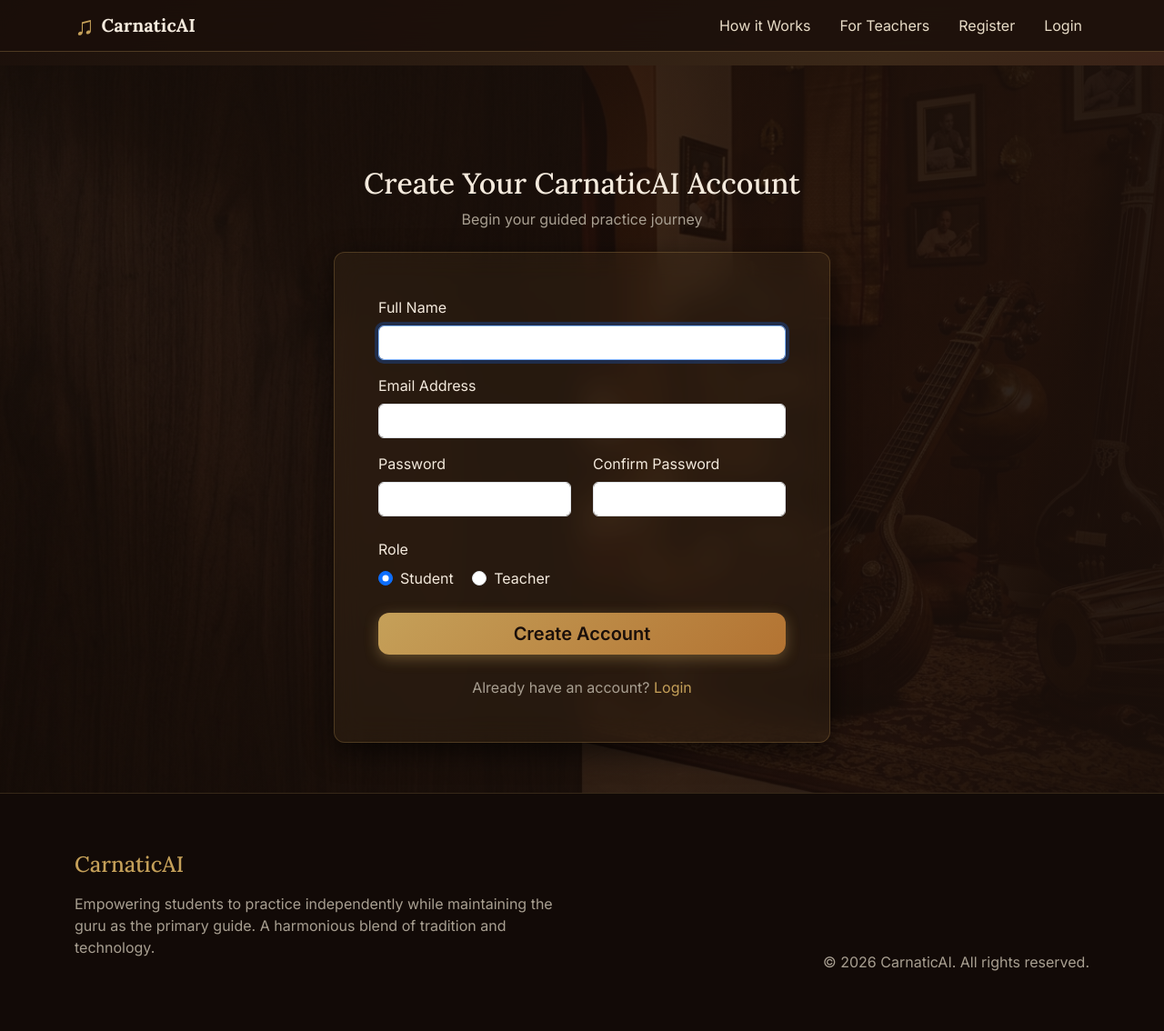
After one commit to pranamya213/AI-Carnatic-Music-Practice, a Flask app: page /auth/register in a window 1280 px wide. The commit adds this page. Shown: the whole page at 91% size. Run offline with Flask 3, Linux system fonts and the light colour scheme.

Commit message:
Implement authentication and user roles

```diff
--- /dev/null
+++ b/app/routes/auth.py
@@ -0,0 +1,88 @@
+from flask import Blueprint, render_template, redirect, url_for, flash, request
+from flask_login import login_user, logout_user, login_required, current_user
+from app.models.user import User
+from app.extensions import db
+
+auth_bp = Blueprint('auth', __name__)
+
+@auth_bp.route('/register', methods=['GET', 'POST'])
+def register():
+    if current_user.is_authenticated:
+        return redirect(url_for('main.index'))
+
+    if request.method == 'POST':
+        name = request.form.get('name')
+        email = request.form.get('email')
+        password = request.form.get('password')
+        confirm_password = request.form.get('confirm_password')
+        role = request.form.get('role')
+
+        # Validation
+        if not name or not email or not password or not confirm_password or not role:
+            flash('All fields are required.', 'danger')
+            return redirect(url_for('auth.register'))
+
+        if password != confirm_password:
+            flash('Passwords do not match.', 'danger')
+            return redirect(url_for('auth.register'))
+
+        if role not in ['student', 'teacher']:
+            flash('Invalid role selected.', 'danger')
+            return redirect(url_for('auth.register'))
+
+        if User.query.filter_by(email=email).first():
+            flash('Email address already exists.', 'danger')
+            return redirect(url_for('auth.register'))
+
+        # Create user
+        new_user = User(name=name, email=email, role=role)
+        new_user.set_password(password)
+
+        db.session.add(new_user)
+        db.session.commit()
+
+        flash('Registration successful! Please log in.', 'success')
+        return redirect(url_for('auth.login'))
+
+    return render_template('auth/register.html')
+
+@auth_bp.route('/login', methods=['GET', 'POST'])
+def login():
+    if current_user.is_authenticated:
+        return redirect_based_on_role(current_user.role)
+
+    if request.method == 'POST':
+        email = request.form.get('email')
+        password = request.form.get('password')
+
+        if not email or not password:
+            flash('Please provide both email and password.', 'danger')
+            return redirect(url_for('auth.login'))
+
+        user = User.query.filter_by(email=email).first()
+
+        if not user or not user.check_password(password):
+            flash('Invalid email or password.', 'danger')
+            return redirect(url_for('auth.login'))
+
+        login_user(user)
+        return redirect_based_on_role(user.role)
+
+    return render_template('auth/login.html')
+
+@auth_bp.route('/logout')
+@login_required
+def logout():
+    logout_user()
+    flash('You have been logged out.', 'info')
+    return redirect(url_for('auth.login'))
+
+def redirect_based_on_role(role):
+    """Helper to redirect users to their appropriate dashboard."""
+    if role == 'student':
+        return redirect(url_for('dashboard.student'))
+    elif role == 'teacher':
+        return redirect(url_for('dashboard.teacher'))
+    elif role == 'admin':
+        return redirect(url_for('dashboard.admin'))
+    return redirect(url_for('main.index'))
--- /dev/null
+++ b/app/templates/auth/register.html
@@ -0,0 +1,59 @@
+{% extends "base.html" %}
+
+{% block title %}Register - CarnaticAI{% endblock %}
+
+{% block content %}
+<section class="auth-section d-flex align-items-center" style="min-height: 100vh; background: linear-gradient(to left, rgba(26,15,10,0.95) 0%, rgba(26,15,10,0.7) 100%), url('{{ url_for('static', filename='images/hero_bg_immersive.jpg') }}') no-repeat center center / cover;">
+    <div class="container pt-5">
+        <div class="row justify-content-center">
+            <div class="col-md-7 col-lg-6">
+                <div class="text-center mb-4">
+                    <h2 class="text-cream mt-2 serif-font">Create Your CarnaticAI Account</h2>
+                    <p class="text-muted-custom">Begin your guided practice journey</p>
+                </div>
+
+                <div class="glass-card p-4 p-md-5 hover-lift">
+                    <form method="POST" action="{{ url_for('auth.register') }}">
+                        <div class="mb-3">
+                            <label for="name" class="form-label text-cream">Full Name</label>
+                            <input type="text" class="form-control glass-input" id="name" name="name" required autofocus>
+                        </div>
+                        <div class="mb-3">
+                            <label for="email" class="form-label text-cream">Email Address</label>
+                            <input type="email" class="form-control glass-input" id="email" name="email" required>
+                        </div>
+                        <div class="row">
+                            <div class="col-md-6 mb-3">
+                                <label for="password" class="form-label text-cream">Password</label>
+                                <input type="password" class="form-control glass-input" id="password" name="password" required>
+                            </div>
+                            <div class="col-md-6 mb-4">
+                                <label for="confirm_password" class="form-label text-cream">Confirm Password</label>
+                                <input type="password" class="form-control glass-input" id="confirm_password" name="confirm_password" required>
+                            </div>
+                        </div>
+                        <div class="mb-4">
+                            <label class="form-label text-cream d-block">Role</label>
+                            <div class="form-check form-check-inline">
+                                <input class="form-check-input" type="radio" name="role" id="roleStudent" value="student" checked>
+                                <label class="form-check-label text-cream" for="roleStudent">Student</label>
+                            </div>
+                            <div class="form-check form-check-inline">
+                                <input class="form-check-input" type="radio" name="role" id="roleTeacher" value="teacher">
+                                <label class="form-check-label text-cream" for="roleTeacher">Teacher</label>
+                            </div>
+                        </div>
+                        <div class="d-grid mb-4">
+                            <button type="submit" class="btn btn-primary-hero py-2 fs-5">Create Account</button>
+                        </div>
+                        <div class="text-center">
+                            <span class="text-muted-custom">Already have an account? </span>
+                            <a href="{{ url_for('auth.login') }}" class="text-gold text-decoration-none nav-hover-gold">Login</a>
+                        </div>
+                    </form>
+                </div>
+            </div>
+        </div>
+    </div>
+</section>
+{% endblock %}
--- a/app/templates/base.html
+++ b/app/templates/base.html
@@ -33,9 +33,21 @@
                     <li class="nav-item">
                         <a class="nav-link text-cream nav-hover-gold" href="#">For Teachers</a>
                     </li>
+                    {% if current_user.is_authenticated %}
                     <li class="nav-item">
-                        <a class="nav-link text-gold" href="#">Login</a>
+                        <a class="nav-link text-gold" href="{% if current_user.role == 'student' %}{{ url_for('dashboard.student') }}{% elif current_user.role == 'teacher' %}{{ url_for('dashboard.teacher') }}{% else %}{{ url_for('dashboard.admin') }}{% endif %}">Dashboard</a>
                     </li>
+                    <li class="nav-item">
+                        <a class="nav-link text-cream nav-hover-gold" href="{{ url_for('auth.logout') }}">Logout</a>
+                    </li>
+                    {% else %}
+                    <li class="nav-item">
+                        <a class="nav-link text-cream nav-hover-gold" href="{{ url_for('auth.register') }}">Register</a>
+                    </li>
+                    <li class="nav-item">
+                        <a class="nav-link text-gold" href="{{ url_for('auth.login') }}">Login</a>
+                    </li>
+                    {% endif %}
                 </ul>
             </div>
         </div>
@@ -43,6 +55,18 @@
 
     <!-- Main Content -->
     <main>
+        <div class="container mt-5 pt-4">
+            {% with messages = get_flashed_messages(with_categories=true) %}
+                {% if messages %}
+                    {% for category, message in messages %}
+                        <div class="alert alert-{{ category if category != 'error' else 'danger' }} alert-dismissible fade show" role="alert" style="z-index: 1050; position: relative; border-radius: 8px; border: 1px solid var(--antique-gold);">
+                            {{ message }}
+                            <button type="button" class="btn-close" data-bs-dismiss="alert" aria-label="Close"></button>
+                        </div>
+                    {% endfor %}
+                {% endif %}
+            {% endwith %}
+        </div>
         {% block content %}{% endblock %}
     </main>
 
--- a/requirements.txt
+++ b/requirements.txt
@@ -1,2 +1,4 @@
 Flask==3.0.0
 python-dotenv==1.0.0
+Flask-SQLAlchemy==3.1.1
+Flask-Login==0.6.3
```
Also changed, not shown: app/__init__.py (+25 -1 lines), app/extensions.py (added, +10 -0 lines), app/models/user.py (added, +26 -0 lines), app/routes/dashboard.py (added, +23 -0 lines), app/templates/auth/login.html (added, +39 -0 lines), app/templates/dashboard/admin.html (added, +64 -0 lines), app/templates/dashboard/student.html (added, +52 -0 lines), app/templates/dashboard/teacher.html (added, +63 -0 lines), app/utilities/decorators.py (added, +28 -0 lines), config.py (+7 -0 lines), init_db.py (added, +33 -0 lines).
